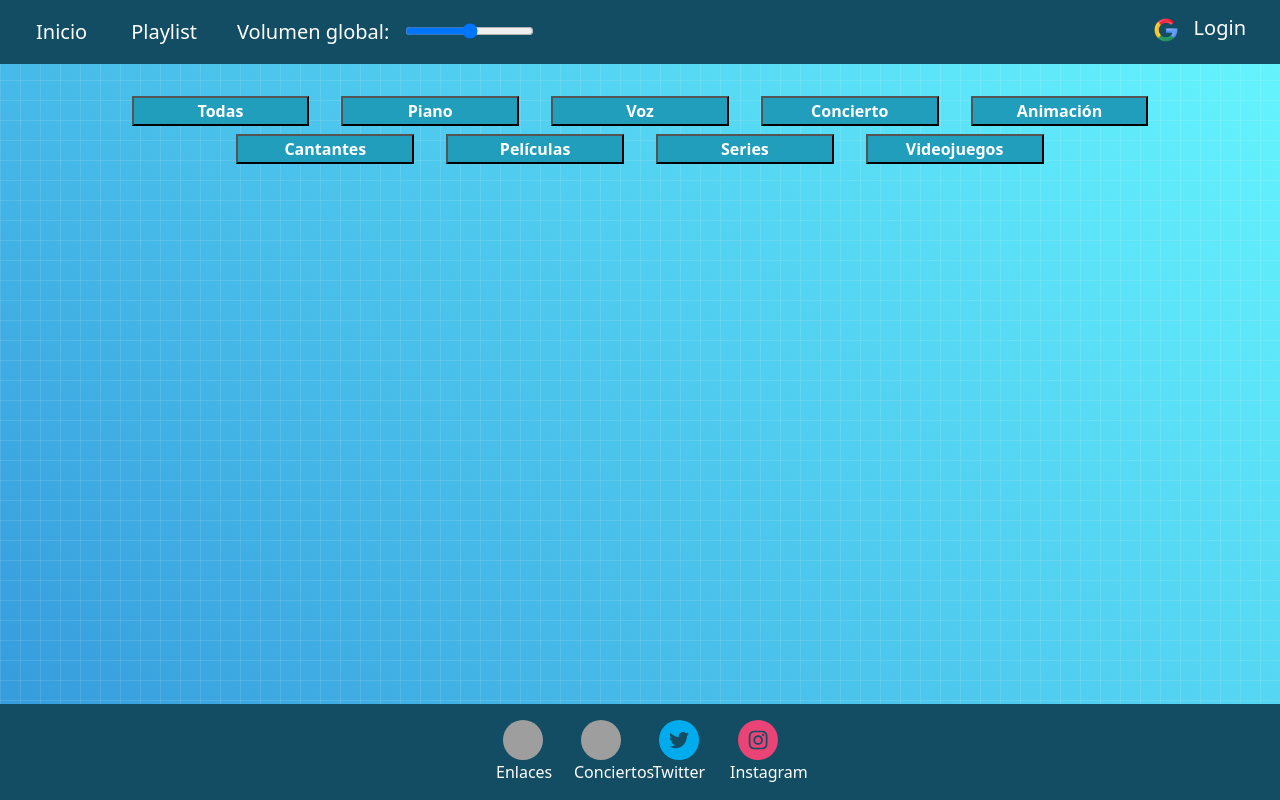
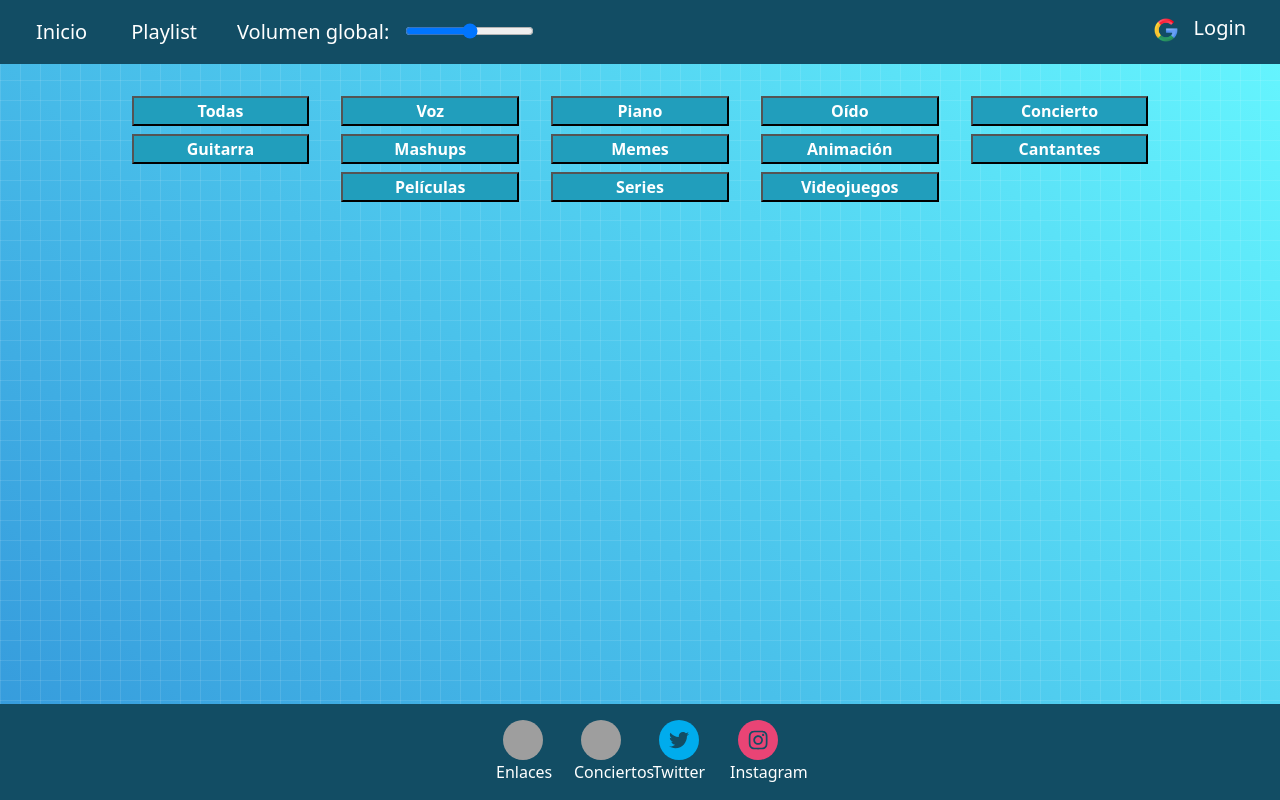
Before and after one commit to RafaelJoseOL/eleskyRepo, a React (Create React App) app: page /Playlist in a window 1280 px wide. Built offline with nearby package versions, Linux system fonts and the light colour scheme; no server answers; the database is empty; grey boxes are pictures that could not be loaded; a web font is replaced by a local one.

Commit message:
Small changes

```diff
--- a/src/App.js
+++ b/src/App.js
@@ -190,7 +190,7 @@ function App() {
               isAdmin={isAdmin} defaultTags={defaultTags} />} />
             <Route path="/Playlist" exact element={<Playlist listOfSongs={listOfSongs} isLogged={isLogged}
               userLikedSongs={userLikedSongs} setUserLikedSongs={setUserLikedSongs} volumen={volumen}
-              listOfTags={listOfTags} />} />
+              listOfTags={listOfTags} defaultTags={defaultTags} />} />
             <Route path="/Album" exact element={<Album isAdmin={isAdmin} />} />
             <Route path="/Test" exact element={<Test />} />
             <Route path="/*" exact element={<Error404 />} />
--- a/src/pages/newSong/newSong.jsx
+++ b/src/pages/newSong/newSong.jsx
@@ -92,7 +92,7 @@ export const NewSong = ({ listOfTags, isAdmin, defaultTags }) => {
                                     </div>
                                 </div>
                                 <div id='checkbox-group' className='d-flex justify-content-center flex-wrap mt-3'>
-                                    {listOfTags.sort((a, b) => a.localeCompare(b)).map((tag, index) => (
+                                    {listOfTags.map((tag, index) => (
                                         <div key={index} className='form-check form-check-inline'>
                                             <Field type='checkbox' name='tags' value={tag} className='form-check-input' />
                                             <label className='form-check-label'>{tag}</label>
--- a/src/pages/playlist/playlist.jsx
+++ b/src/pages/playlist/playlist.jsx
@@ -2,7 +2,7 @@ import React from 'react'
 import { useState, useEffect } from 'react';
 import { SongCardPlaylist } from '../../components/songcardPlaylist'
 
-export const Playlist = ({ listOfSongs, isLogged, userLikedSongs, volumen, listOfTags }) => {
+export const Playlist = ({ listOfSongs, isLogged, userLikedSongs, volumen, listOfTags, defaultTags }) => {
   const [randomizedSongs, setRandomizedSongs] = useState([]);
   const [filteredSongs, setFilteredSongs] = useState([]);
   const [useEff, setUseEff] = useState(false);
@@ -33,9 +33,9 @@ export const Playlist = ({ listOfSongs, isLogged, userLikedSongs, volumen, listO
           <button className='col-4 mt-2 col-xl-2 mx-1 mx-xl-3 buttonPlaylist' onClick={() => randomizeOrder("liked")}>Favoritas</button>
         )}
         <button className='col-4 mt-2 col-xl-2 mx-1 mx-xl-3 buttonPlaylist' onClick={() => randomizeOrder("todo")}>Todas</button>
-        <button className='col-4 mt-2 col-xl-2 mx-1 mx-xl-3 buttonPlaylist' onClick={() => randomizeOrder("Piano")}>Piano</button>
-        <button className='col-4 mt-2 col-xl-2 mx-1 mx-xl-3 buttonPlaylist' onClick={() => randomizeOrder("Voz")}>Voz</button>
-        <button className='col-4 mt-2 col-xl-2 mx-1 mx-xl-3 buttonPlaylist' onClick={() => randomizeOrder("Concierto")}>Concierto</button>
+        {defaultTags.map((tag, index) => (
+          <button key={index} className='col-4 mt-2 col-xl-2 mx-1 mx-xl-3 buttonPlaylist' onClick={() => randomizeOrder(tag)}>{tag}</button>
+        ))}
         {listOfTags.map((tag, index) => (
           <button className='col-4 mt-2 col-xl-2 mx-1 mx-xl-3 buttonPlaylist' onClick={() => randomizeOrder(tag)} key={index}>{tag}</button>
         ))}
```
Also changed, not shown: 8 other files (tests, documents, lock files or other folders).
